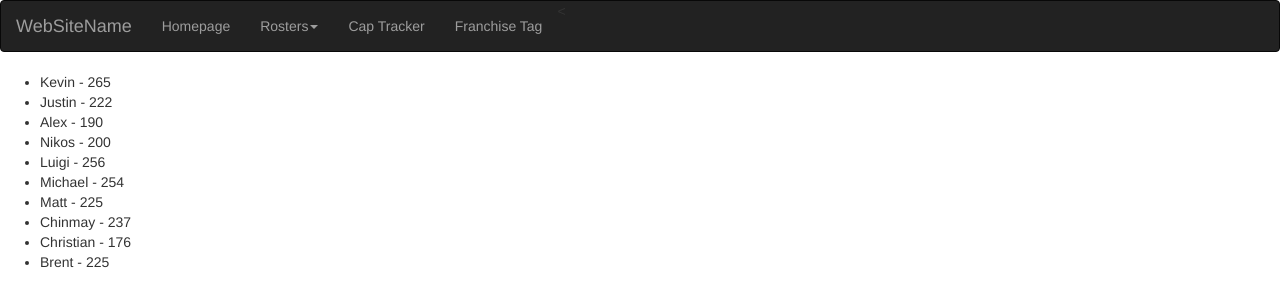
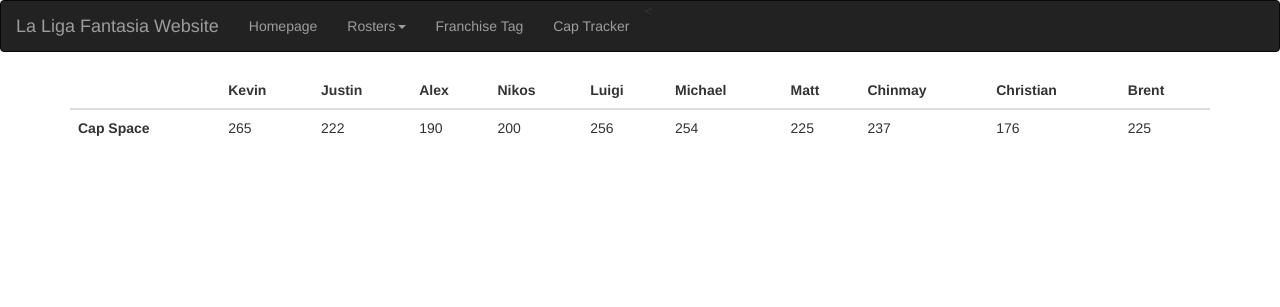
Before and after one commit to kjt9wr/La-Liga-Fantasia-Platform, a Django app: page /captracker/ in a window 1280 px wide. Shown: the top 307 px of the page. Run offline with Django 3.2, Linux system fonts and the light colour scheme; data comes from the database, SQL or seed files in the repository; some libraries are stand-ins or nearby versions.

Commit message:
show cap in table

```diff
--- a/mysite/captracker/templates/captracker/captracker.html
+++ b/mysite/captracker/templates/captracker/captracker.html
@@ -7,15 +7,35 @@
 <body>
 {% include "liga/navbar.html" %}
 
-{% if owner_list %}
-    <ul>
-    {% for owner in owner_list %}
-        <li>{{owner.name}} - {{owner.cap}} </li>
-    {% endfor %}
-    </ul>
-{% else %}
-    <p>No Owners are available.</p>
-{% endif %}
+<div class="container">
+
+    <table class="table .table-sm">
+        <thead>
+            <tr>
+                <th scope="col"></th>
+                {% for owner in owner_list %}
+                <th scope="col">{{owner.name}}</th>
+                {% endfor %}
+            </tr>
+        </thead>
+        <tbody>
+            <!-- Cap -->
+            <tr>
+                <td><b>Cap Space</b></td>
+                {% for owner in owner_list %}
+                <td> {{owner.cap}} </td>
+                {% endfor %}
+            </tr>
+            <!-- Trades -->
+            <tr>
+
+            </tr>
+
+      </tbody>
+    </table>
+</div>
+
+
 
 
 {% include "liga/jquery_include.html" %}
--- a/mysite/liga/templates/liga/navbar.html
+++ b/mysite/liga/templates/liga/navbar.html
@@ -1,7 +1,7 @@
 <nav class="navbar navbar-inverse">
   <div class="container-fluid">
     <div class="navbar-header">
-      <a class="navbar-brand" href="#">WebSiteName</a>
+      <a class="navbar-brand">La Liga Fantasia Website</a>
     </div>
     <ul class="nav navbar-nav">
     <!-- Homepage -->
@@ -23,14 +23,14 @@
           <li><a href="/liga/rosters/10">Brent</a></li>
         </ul>
       </li>
+      <!-- Franchise Tag -->
+      <<li class="nav-item">
+        <a class="nav-link" href="/franchise">Franchise Tag</a>
+      </li>
       <!-- Cap Tracker -->
       <li class="nav-item">
         <a class="nav-link" href="/captracker">Cap Tracker</a>
       </li>
-      <!-- Franchise Tag -->
-      <<li class="nav-item">
-        <a class="nav-link" href="/franchise">Franchise Tag</a>
-      </li>
     </ul>
   </div>
 </nav>
```
